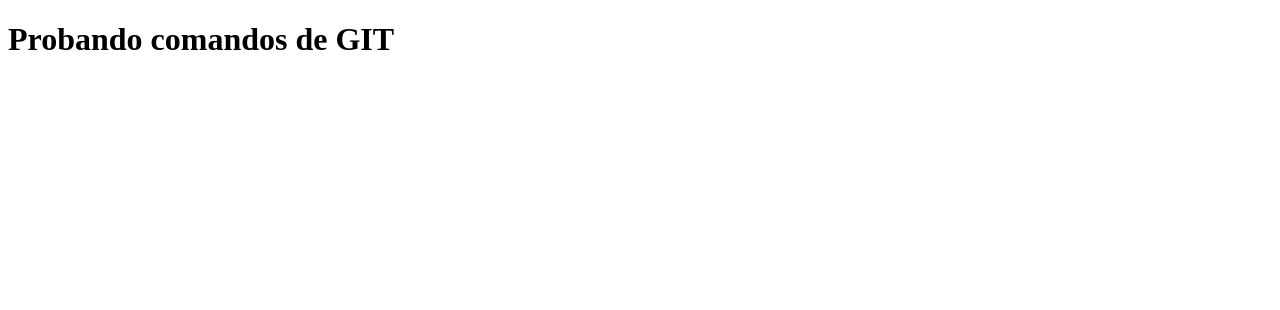
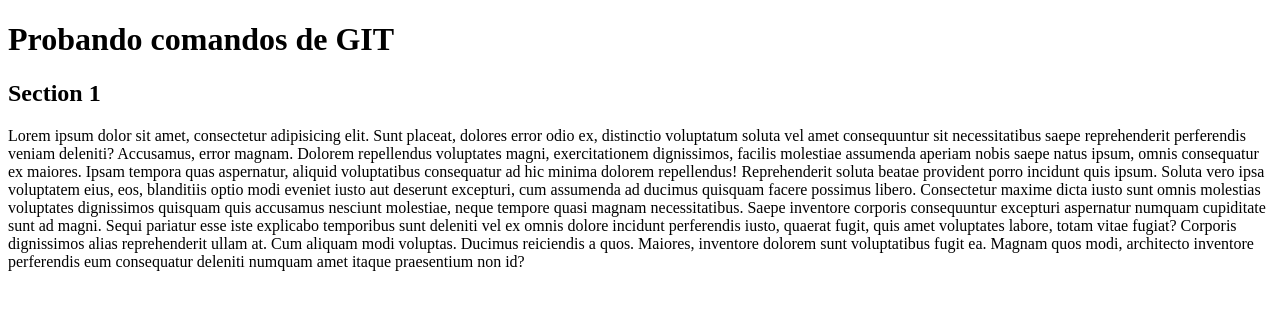
Before and after one commit to LucianoIvoPalermo/pruebagit, a plain HTML site: page index.html in a window 1280 px wide. Drawn offline with Linux system fonts and the light colour scheme.

Commit message:
agregue main con texto

```diff
--- a/index.html
+++ b/index.html
@@ -12,5 +12,18 @@
             Probando comandos de GIT
         </h1>
     </header>
+    <main>
+        <h2>
+            Section 1
+        </h2>
+        <p>
+            Lorem ipsum dolor sit amet, consectetur adipisicing elit. Sunt placeat, dolores error odio ex, distinctio voluptatum soluta vel amet consequuntur sit necessitatibus saepe reprehenderit perferendis veniam deleniti? Accusamus, error magnam.
+            Dolorem repellendus voluptates magni, exercitationem dignissimos, facilis molestiae assumenda aperiam nobis saepe natus ipsum, omnis consequatur ex maiores. Ipsam tempora quas aspernatur, aliquid voluptatibus consequatur ad hic minima dolorem repellendus!
+            Reprehenderit soluta beatae provident porro incidunt quis ipsum. Soluta vero ipsa voluptatem eius, eos, blanditiis optio modi eveniet iusto aut deserunt excepturi, cum assumenda ad ducimus quisquam facere possimus libero.
+            Consectetur maxime dicta iusto sunt omnis molestias voluptates dignissimos quisquam quis accusamus nesciunt molestiae, neque tempore quasi magnam necessitatibus. Saepe inventore corporis consequuntur excepturi aspernatur numquam cupiditate sunt ad magni.
+            Sequi pariatur esse iste explicabo temporibus sunt deleniti vel ex omnis dolore incidunt perferendis iusto, quaerat fugit, quis amet voluptates labore, totam vitae fugiat? Corporis dignissimos alias reprehenderit ullam at.
+            Cum aliquam modi voluptas. Ducimus reiciendis a quos. Maiores, inventore dolorem sunt voluptatibus fugit ea. Magnam quos modi, architecto inventore perferendis eum consequatur deleniti numquam amet itaque praesentium non id?
+        </p>
+    </main>
 </body>
 </html>
```
